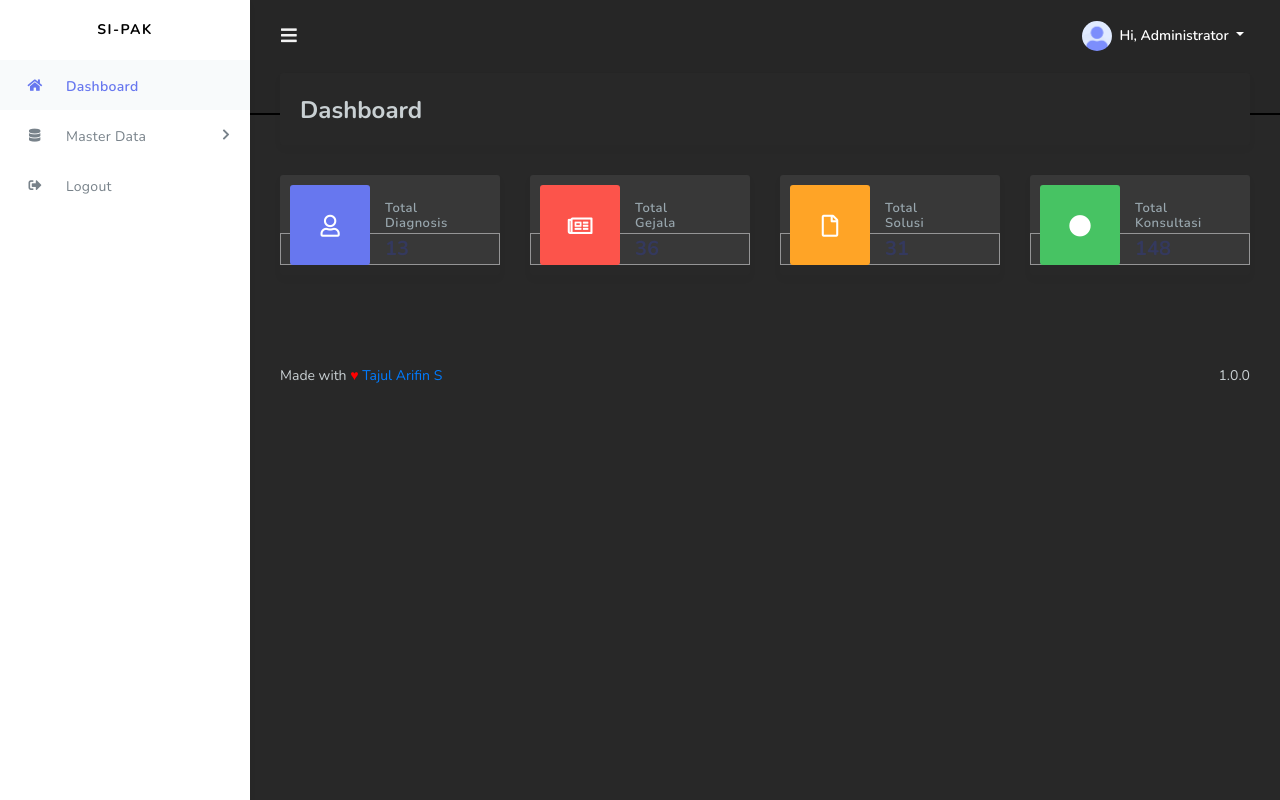
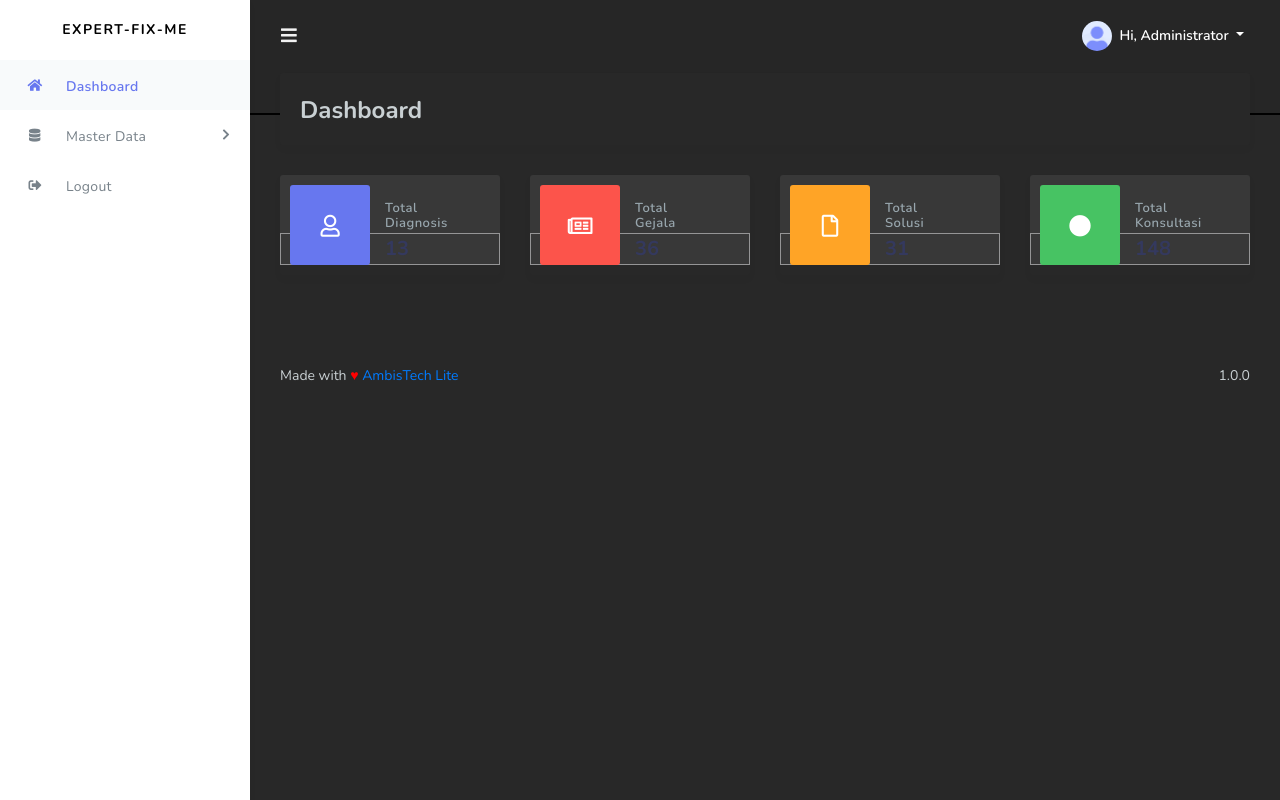
Before and after one commit to krisnamic/Expert-Fix-Me, a CodeIgniter app: page /database/index.php/admin/index in a window 1280 px wide. Run offline with CodeIgniter, Linux system fonts and the light colour scheme; a user stored in the database is signed in; data comes from the database, SQL or seed files in the repository; some libraries are stand-ins or nearby versions.

Commit message:
Update template.php

```diff
--- a/application/views/admin/template.php
+++ b/application/views/admin/template.php
@@ -52,7 +52,7 @@
             <div class="main-sidebar">
                 <aside id="sidebar-wrapper">
                     <div class="sidebar-brand">
-                        <a href="<?= base_url('/admin'); ?>">SI-PAK</a>
+                        <a href="<?= base_url('/admin'); ?>">Expert-Fix-Me</a>
                     </div>
                     <div class="sidebar-brand sidebar-brand-sm">
                         <a href="<?= base_url('/admin'); ?>">SPK</a>
@@ -80,7 +80,7 @@
             </div>
             <footer class="main-footer">
                 <div class="footer-left">
-                    Made with <span style="color: red;">&hearts;</span> <a target="_blank" href="https://arifintajul4.github.io/">Tajul Arifin S</a>
+                    Made with <span style="color: red;">&hearts;</span> <a target="_blank" href="https://arifintajul4.github.io/">AmbisTech Lite</a>
                 </div>
                 <div class="footer-right">
                     1.0.0
```
